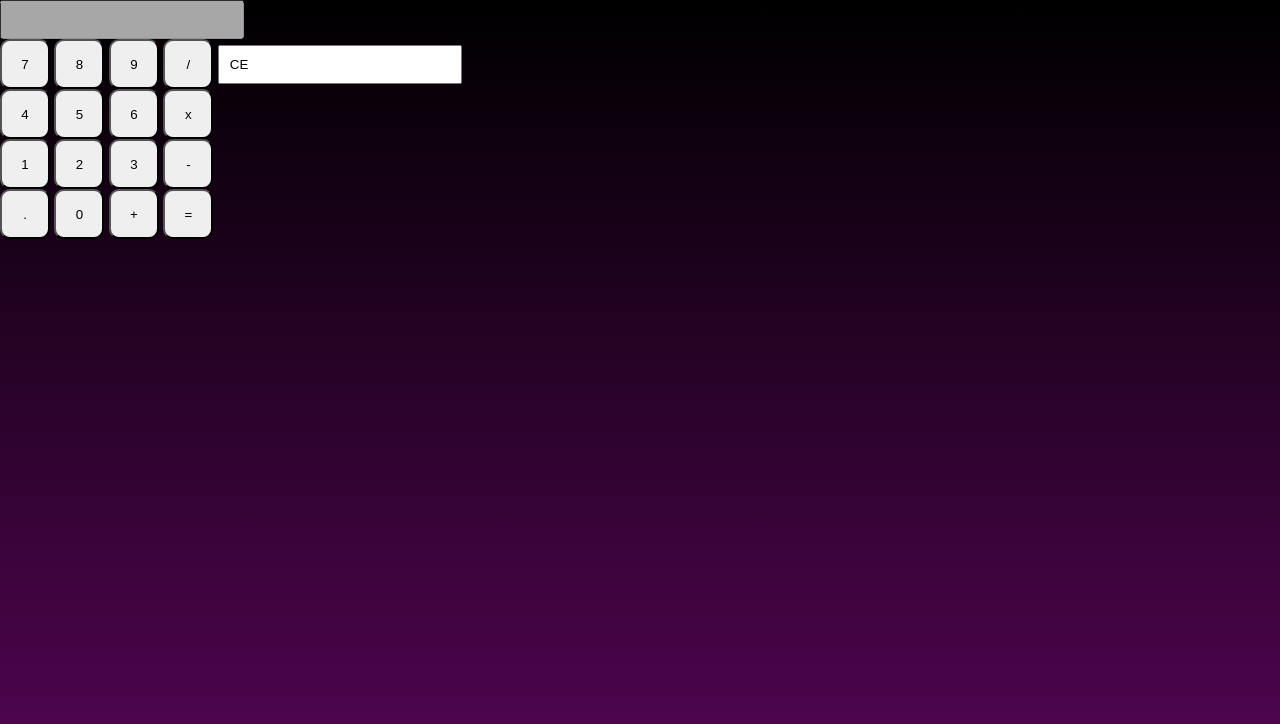
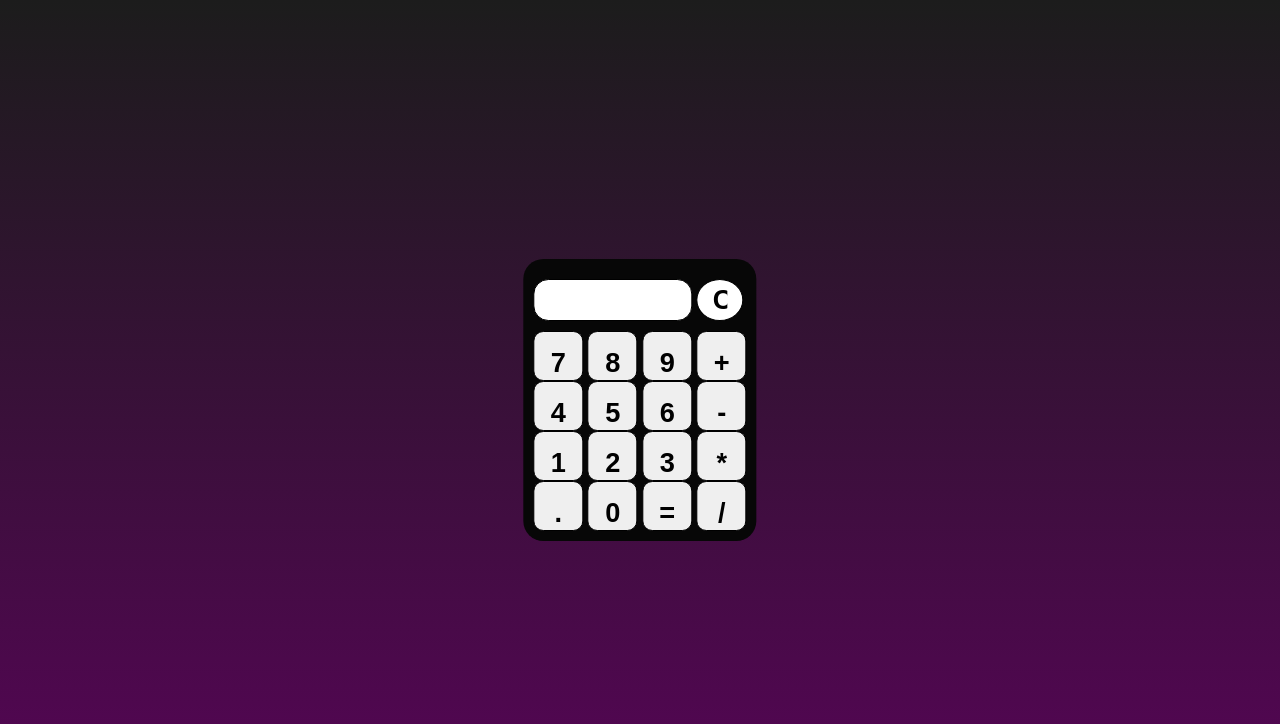
Before and after one commit to LucasOshiro97/calculadora, a plain HTML site: page index.html in a window 1280 px wide. Drawn offline with Linux system fonts and the light colour scheme.

Commit message:
att calculadora

```diff
--- a/index.html
+++ b/index.html
@@ -9,31 +9,36 @@
     <script src="script.js"></script>
 </head>
 <body>
+    <div>
+       <form action="" name="calculator">
+          <input type="text" class="text maincolor" name="text1" disabled>
+          <input type="text" class="text1 maincolor" name="text12" value="C" onclick="location.reload()"><br>
 
-        <div id="principal">
+          <input type="button" class="num maincolor" name="btn7" value="7" onclick="displaynum(btn7.value)">
+          <input type="button" class="num maincolor" name="btn8" value="8" onclick="displaynum(btn8.value)">
+          <input type="button" class="num maincolor" name="btn9" value="9" onclick="displaynum(btn9.value)">
+          <input type="button" class="num blue" name="addbtn" value="+" onclick="displaynum(addbtn.value)"><br>
 
-                <form action="" name="calculadora">
-                    <input type="text" name="res" class="text" disabled><br>
-                       <input type="button" value="7" class="num" name="num7" onclick="displaynum(num7.value)">
-                       <input type="button" value="8" class="num" name="num8" onclick="displaynum(num8.value)">
-                       <input type="button" value="9" class="num" name="num9" onclick="displaynum(num9.value)">
-                       <input type="button" value="/" class="num" name="but1" onclick="displaynum(but1.value)">
-                       <input type="text" value="CE" class="text" name="res2" onclick="location.reload()" > <br><!--location reload, este comando a clicar nele, apaga as informaçoes para uma nova conta ser realizada-->
-                    <input type="button" value="4" class="num" name="num4" onclick="displaynum(num4.value)">
-                       <input type="button" value="5" class="num" name="num5" onclick="displaynum(num5.value)">
-                       <input type="button" value="6" class="num" name="num6" onclick="displaynum(num6.value)">
-                       <input type="button" value="x" class="num" name="but2" onclick="displaynum(but2.value)"><br>
-                    <input type="button" value="1" class="num" name="num1" onclick="displaynum(num1.value)">
-                       <input type="button" value="2" class="num" name="num2" onclick="displaynum(num2.value)">
-                       <input type="button" value="3" class="num" name="num3" onclick="displaynum(num3.value)">
-                       <input type="button" value="-" class="num" name="but3" onclick="displaynum(but3.value)"><br>
-                    <input type="button" value="." class="num" nome="but4" onclick="displaynum(but4.value)">
-                       <input type="button" value="0" class="num" name="num0" onclick="displaynum(num0.value)">
-                       <input type="button" value="+" class="num" name="but5" onclick="displaynum(but5.value)">
-                       <input type="button" value="=" class="num" name="but6" onclick="displaynum(but6.value)">
-                </form>
+          <input type="button" class="num maincolor" name="btn4" value="4" onclick="displaynum(btn4.value)">
+          <input type="button" class="num maincolor" name="btn5" value="5" onclick="displaynum(btn5.value)">
+          <input type="button" class="num maincolor" name="btn6" value="6" onclick="displaynum(btn6.value)">
+          <input type="button" class="num pin" name="subbtn" value="-" onclick="displaynum(subbtn.value)"><br>
 
-        </div>
+          <input type="button" class="num maincolor" name="btn1" value="1" onclick="displaynum(btn1.value)">
+          <input type="button" class="num maincolor" name="btn2" value="2" onclick="displaynum(btn2.value)">
+          <input type="button" class="num maincolor" name="btn3" value="3" onclick="displaynum(btn3.value)">
+          <input type="button" class="num gre" name="mulbtn" value="*" onclick="displaynum(mulbtn.value)"><br>
+
+          <input type="button" class="num maincolor" name="dot" value="." onclick="displaynum(dot.value)">
+          <input type="button" class="num maincolor" name="btn0" value="0" onclick="displaynum(btn0.value)">
+          <input type="button" class="num bur" name="eqlbtn" value="=" onclick="text1.value=eval(text1.value)">
+          <input type="button" class="num ora" name="divbtn" value="/" onclick="displaynum(divbtn.value)"><br>
+
+
+       </form>
+    </div>
+
+
 
 </body>
 </html>
--- a/script.js
+++ b/script.js
@@ -1,3 +1,3 @@
 function displaynum(n1){
-    calculator.res.value = calculator.res.value + n1;
+    calculator.text1.value=calculator.text1.value+n1;
 }
--- a/style.css
+++ b/style.css
@@ -8,13 +8,14 @@
 
 body{
     font-family: Arial, Helvetica, sans-serif;
-    background-image: linear-gradient(to bottom, black, rgb(85, 5, 85));
+    background-image: linear-gradient(to bottom, rgba(0, 0, 0, 0.89), rgb(85, 5, 85));
     height: 100vh;
 }
 
-#calculadora{
+div{
     position: absolute;
-    background-color: black;
+    background-color: rgb(7, 7, 7);
+    border-radius: 20px;
     padding: 10px;
     top: 50%;
     left: 50%;
@@ -22,10 +23,13 @@ body{
 
 }
 
-label{
+input{
     padding: 15px;
-    border: 1px solid white;
-    color: white;
+    border: 1px solid rgb(0, 0, 0);
+    color: rgb(0, 0, 0);
+    font-size: 1.7em;
+    font-weight: bold;
+    text-align: center;
 }
 
 .num{
@@ -36,7 +40,23 @@ label{
 }
 
 .text{
-    width: 220px;
-    padding: 10px;
-    margin: auto;
+    background-color: white;
+    text-align: left;
+    border-radius: 15px;
+    width: 127px;
+    height: 10px;
+    margin-top: 10px;
+    margin-bottom: 10px;
 }
+
+.text1{
+    width: 15px;
+    height: 10px;
+    text-align: center;
+    border-radius: 50%;
+    cursor: pointer;
+}
+
+.num:active, .text1:active{
+    background-color: darkgray;
+}
```
